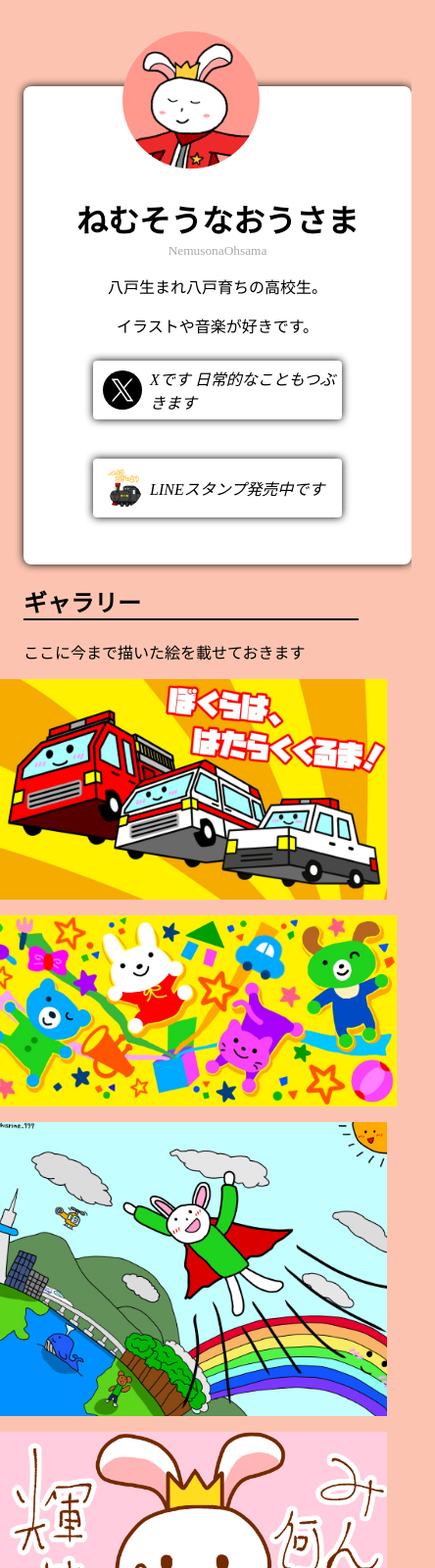
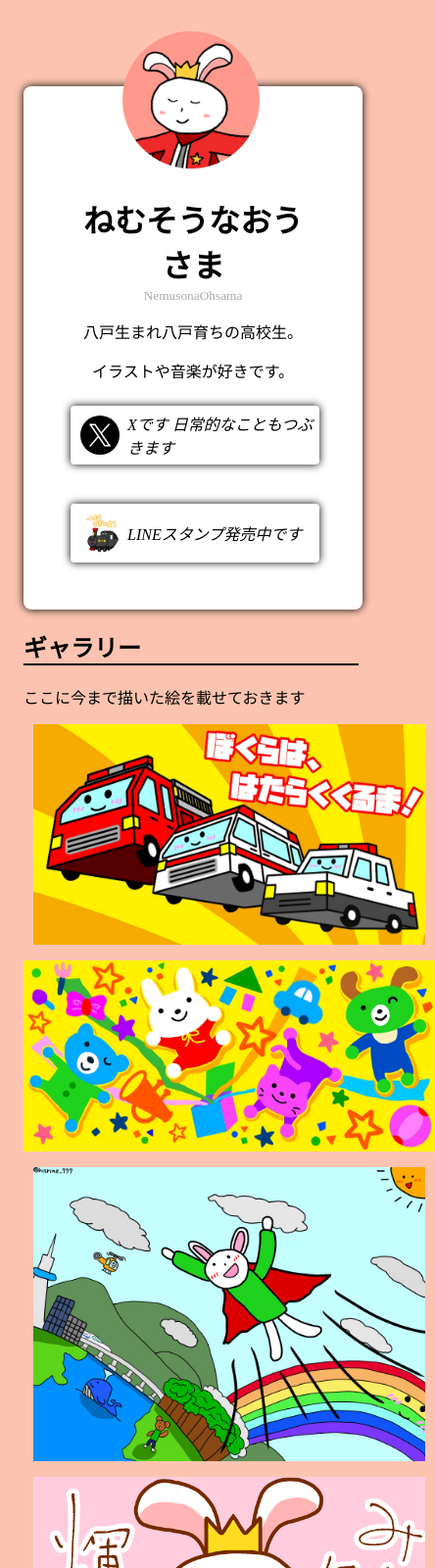
Before and after one commit to hisrine777/mysite, a plain HTML site: page index.html in a window 390 px wide. Shown: the top 1600 px of the page at 98% size, 444 px wide, since content can reach past the window. Drawn offline with Linux system fonts and the light colour scheme.

Commit message:
Add files via upload

```diff
--- a/style.css
+++ b/style.css
@@ -97,8 +97,8 @@ h2 {
   }
 
   main {
-    min-width: 300px;
-    max-width: 400px;
+    min-width: 250px;
+    max-width: 320px;
     margin: 0 auto;
   }
 
@@ -111,4 +111,11 @@ h2 {
   address {
     flex-direction: column;
   }
+
+  .many-pic {
+    flex-direction: column;
+    justify-content: center;
+    gap: 16px;
+  }
+
 }
```
